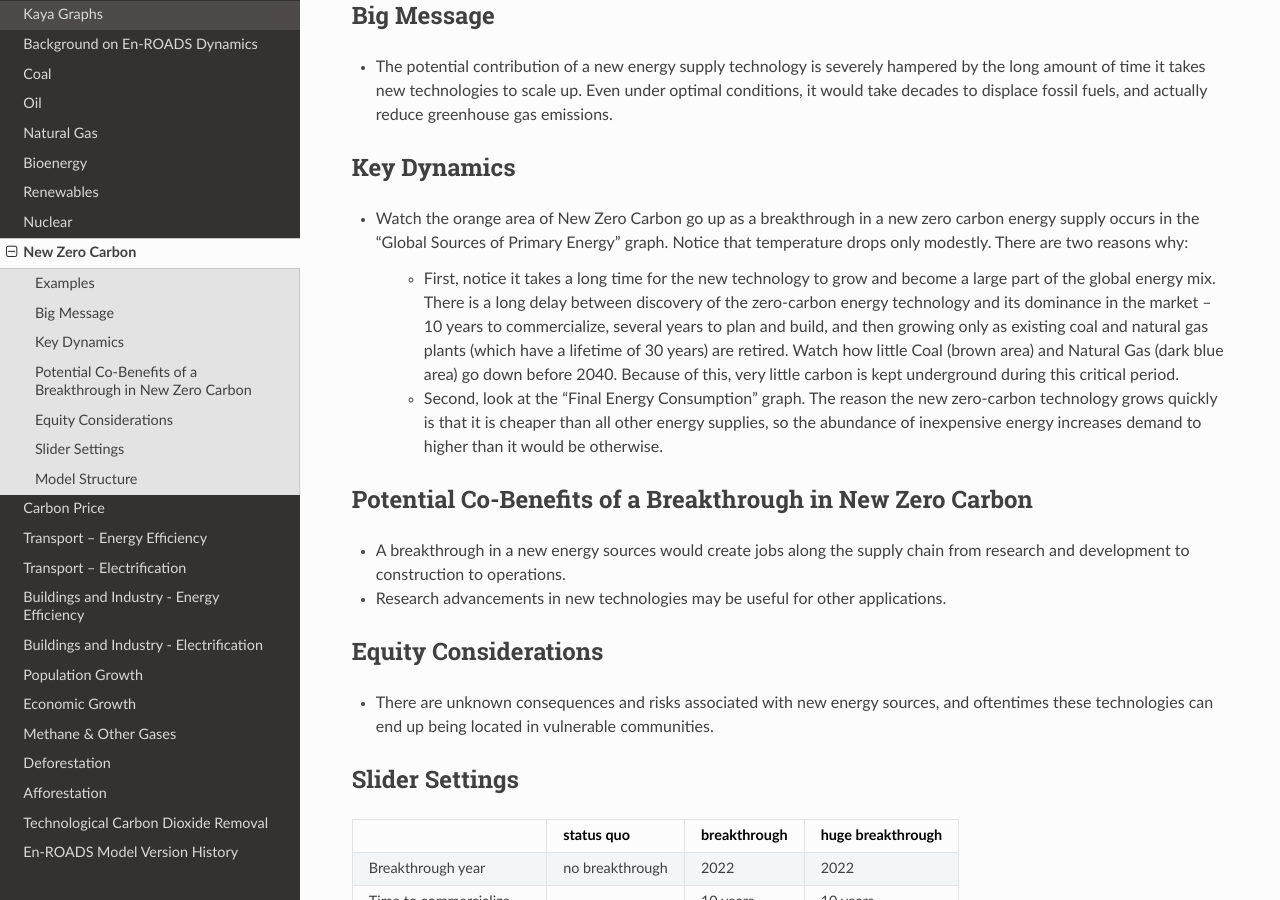
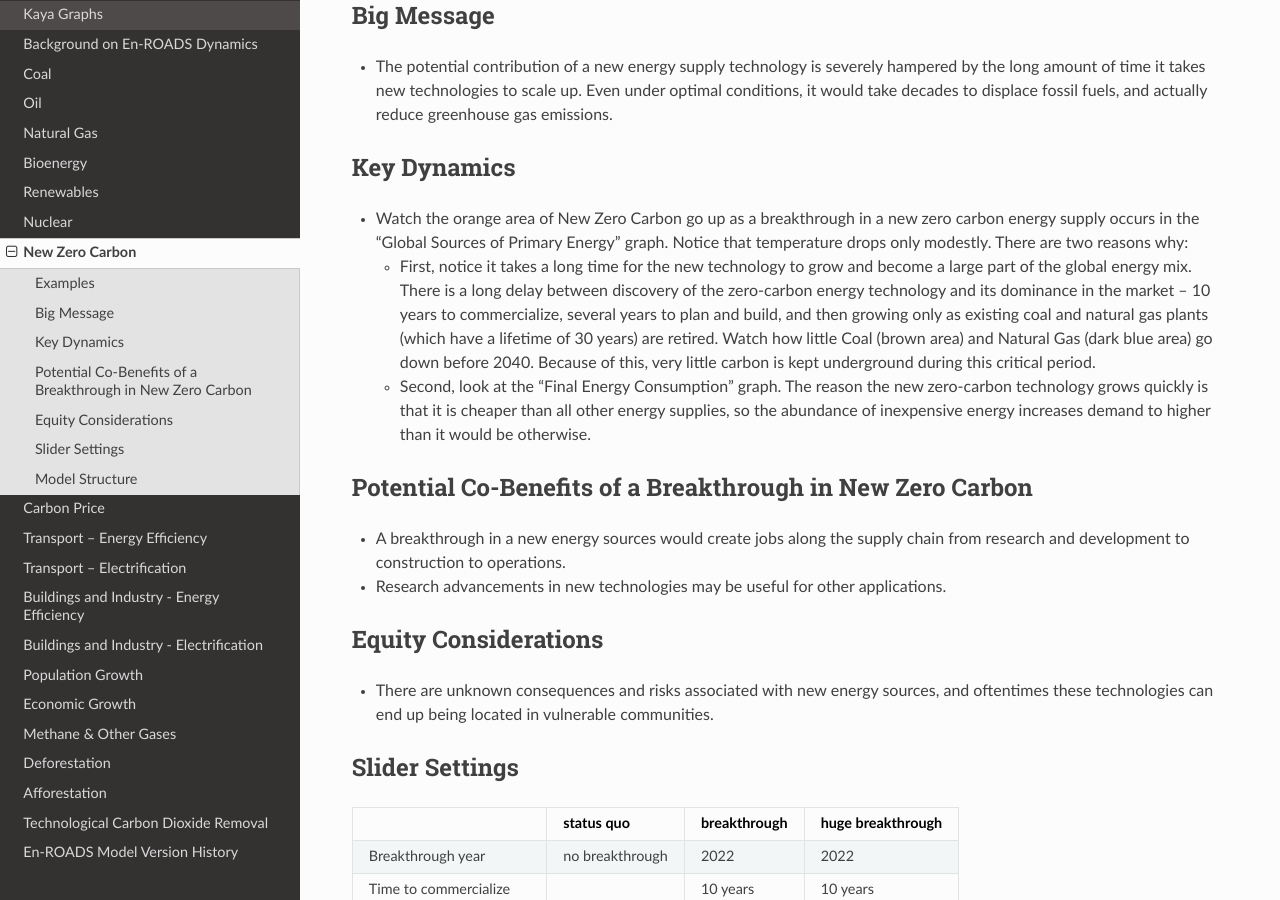
Before and after one commit to climateinteractive/enroads-guide, a Sphinx documentation site: the page built from docs/guide/newtech.rst, in a window 1280 px wide and 900 px high, scrolled down 419 px. Built offline with Sphinx 7.4.7 and the Read the Docs theme 2.0.0, drawn with Linux system fonts in a browser that asks for light colours.

Commit message:
Fix whitespace issues that caused rendering problems in the app for Methane and New Zero Carbon (

```diff
--- a/docs/guide/methane.rst
+++ b/docs/guide/methane.rst
@@ -47,7 +47,7 @@ The variable being changed is the percent reduction or increase of total maximum
 =============================================== ============== ================== ============== ============
 \                                               highly reduced moderately reduced **status quo** increased
 =============================================== ============== ================== ============== ============
-Percent reduction or increase of maximum action -100% to       -50% to -2%         **-2% to 0%** 0% to +10%
+Percent reduction or increase of maximum action -100% to       -50% to -2%        **-2% to 0%**  0% to +10%
                                                 -50%
 =============================================== ============== ================== ============== ============
 
--- a/docs/guide/newtech.rst
+++ b/docs/guide/newtech.rst
@@ -20,9 +20,9 @@ Key Dynamics
 
 * Watch the orange area of New Zero Carbon go up as a breakthrough in a new zero carbon energy supply occurs in the “Global Sources of Primary Energy” graph. Notice that temperature drops only modestly. There are two reasons why:
 
-   * First, notice it takes a long time for the new technology to grow and become a large part of the global energy mix. There is a long delay between discovery of the zero-carbon energy technology and its dominance in the market – 10 years to commercialize, several years to plan and build, and then growing only as existing coal and natural gas plants (which have a lifetime of 30 years) are retired. Watch how little Coal (brown area) and Natural Gas (dark blue area) go down before 2040. Because of this, very little carbon is kept underground during this critical period.
+  * First, notice it takes a long time for the new technology to grow and become a large part of the global energy mix. There is a long delay between discovery of the zero-carbon energy technology and its dominance in the market – 10 years to commercialize, several years to plan and build, and then growing only as existing coal and natural gas plants (which have a lifetime of 30 years) are retired. Watch how little Coal (brown area) and Natural Gas (dark blue area) go down before 2040. Because of this, very little carbon is kept underground during this critical period.
 
-   * Second, look at the “Final Energy Consumption” graph. The reason the new zero-carbon technology grows quickly is that it is cheaper than all other energy supplies, so the abundance of inexpensive energy increases demand to higher than it would be otherwise.
+  * Second, look at the “Final Energy Consumption” graph. The reason the new zero-carbon technology grows quickly is that it is cheaper than all other energy supplies, so the abundance of inexpensive energy increases demand to higher than it would be otherwise.
 
 Potential Co-Benefits of a Breakthrough in New Zero Carbon
 -----------------------------------------------------------
@@ -40,8 +40,8 @@ Slider Settings
 \                             status quo      breakthrough huge breakthrough
 ============================= =============== ============ =================
 Breakthrough year             no breakthrough 2022         2022
-Time to commercialize                         10 years     10 years
-Initial cost relative to coal                 2            1
+Time to commercialize         \               10 years     10 years
+Initial cost relative to coal \               2            1
 ============================= =============== ============ =================
 
 Model Structure
```
